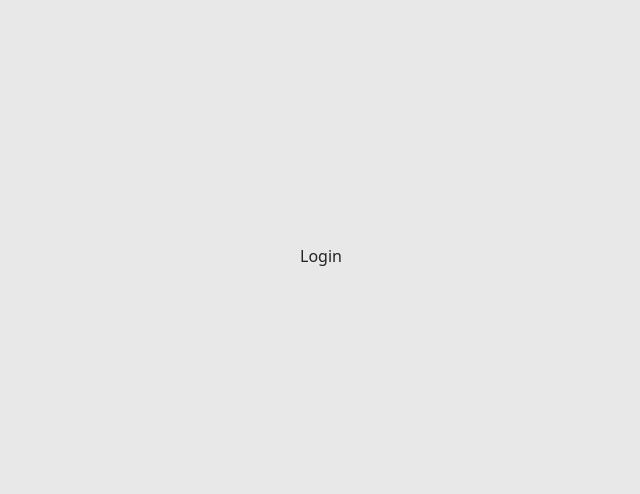
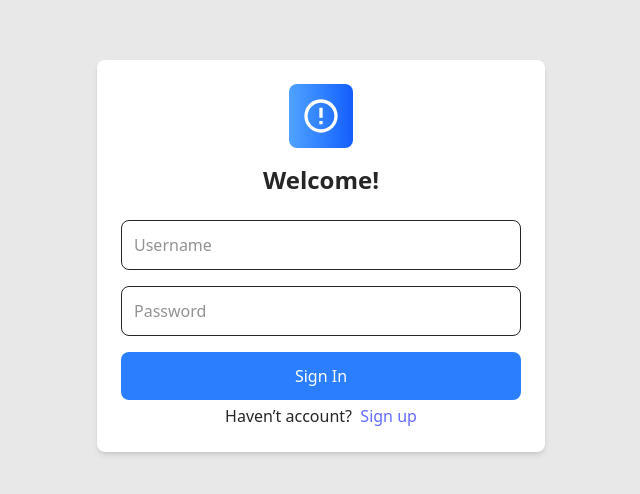
Before and after one commit to JaniduChamika/Cleaning-Service-Management-System, a React (Vite) app in the folder frontend/: page /Signin in a window 1280 px wide. Shown: the part 144-638 px from the top of the page, without its empty margins (319-959 px from the left). Built offline with nearby package versions, Linux system fonts and the light colour scheme.

Commit message:
update v1

```diff
--- a/frontend/src/pages/Login.jsx
+++ b/frontend/src/pages/Login.jsx
@@ -1,7 +1,95 @@
-import React from "react";
+import React, { useState } from 'react';
+import { Link, useNavigate } from 'react-router-dom';
+import axios from 'axios';
 const Login = () => {
+      const navigate = useNavigate();
+      const [user, setUser] = useState({
+            username: '',
+            password: ''
+      });
+      const [errors, setErrors] = useState({});
+      const handleChanges = (e) => {
+            setUser({ ...user, [e.target.name]: e.target.value });
+
+      }
+
+      const validate = () => {
+            const newErrors = {};
+            if (!user.username.trim()) newErrors.username = 'Username is required';
+            if (!user.password.trim()) newErrors.password = 'Password is required';
+            return newErrors;
+      };
+
+      async function handleSubmit(event) {
+            event.preventDefault();
+            const validationErrors = validate();
+            if (Object.keys(validationErrors).length > 0) {
+                  setErrors(validationErrors);
+                  return;
+            }
+            setErrors({});
+
+            try {
+                  const response = await axios.post('http://localhost:3000/login', user);
+                  if (response.status == 201) {
+                        navigate('/Signin');
+                  } else if (response.data.message == "wrong-info") {
+                        const newErrors = {};
+                        newErrors.password = 'Incorrect username or password';
+                        setErrors(newErrors);
+                  }
+
+                  console.log(response);
+
+            } catch (error) {
+                  console.log(error);
+            }
+
+      }
       return (
-            <div>Login</div>
+            <div className="flex justify-center items-center h-screen bg-gray">
+                  <div className="w-full max-w-md p-6 bg-white rounded-lg shadow-md">
+                        <div className="flex justify-center mb-4">
+                              <div className="w-16 h-16 bg-gradient-to-r from-blue-400 to-blue-600 rounded-lg flex items-center justify-center">
+                                    <svg className="w-10 h-10 text-white" fill="currentColor" viewBox="0 0 24 24">
+                                          <path d="M12 2C6.48 2 2 6.48 2 12s4.48 10 10 10 10-4.48 10-10S17.52 2 12 2zm0 18c-4.41 0-8-3.59-8-8s3.59-8 8-8 8 3.59 8 8-3.59 8-8 8zm-1-13h2v6h-2zm0 8h2v2h-2z" />
+                                    </svg>
+                              </div>
+                        </div>
+                        <h2 className="text-2xl font-semibold text-center mb-6">Welcome!</h2>
+                        <form onSubmit={handleSubmit}>
+                              <div className="mb-4 text-start">
+                                    <input
+                                          type="text"
+                                          name="username"
+                                          placeholder="Username"
+                                          className="w-full p-3 border rounded-lg focus:outline-none focus:border-blue-500"
+                                          onChange={handleChanges} />
+                                    {errors.username && <span className="text-red-500 text-sm mt-1">{errors.username}</span>}
+                              </div>
+                              <div className="mb-4  text-start">
+                                    <input
+                                          type="password"
+                                          name="password"
+                                          placeholder="Password"
+                                          className="w-full p-3 border rounded-lg focus:outline-none focus:border-blue-500 "
+                                          onChange={handleChanges} />
+                                    {errors.password && <span className="text-red-500 text-sm mt-1">{errors.password}</span>}
+                              </div>
+
+                              <button
+                                    type="submit"
+                                    className="w-full p-3 bg-blue-500 text-white rounded-lg hover:bg-blue-600 transition duration-200"
+                              >
+                                    Sign In
+                              </button>
+                              <div className="text-center mt-1">
+                                    <span>Haven’t account?  </span>
+                                    <Link to='/signin' className="text-blue-500"> Sign up</Link>
+                              </div>
+                        </form>
+                  </div>
+            </div>
       )
 }
 export default Login;
```
Also changed, not shown: 1 other file (tests, documents, lock files or other folders).
